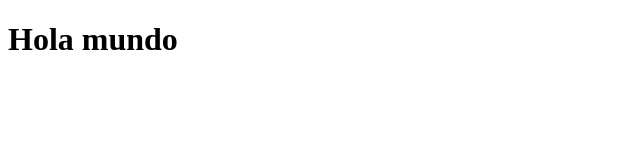
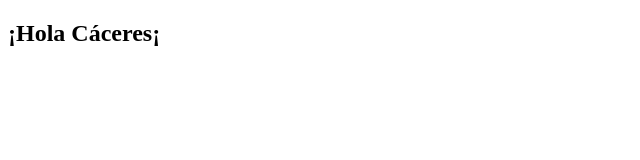
Before and after one commit to Cgrrido/test, a plain HTML site: page index.html in a window 1280 px wide. Shown: the whole page, without its empty margins (0-640 px from the left). Drawn offline with Linux system fonts and the light colour scheme.

```diff
--- a/index.html
+++ b/index.html
@@ -7,6 +7,6 @@
     <title>Document</title>
 </head>
 <body>
-    <h1>Hola mundo</h1>
+  <h2>¡Hola Cáceres¡</h2>
 </body>
 </html>
```
